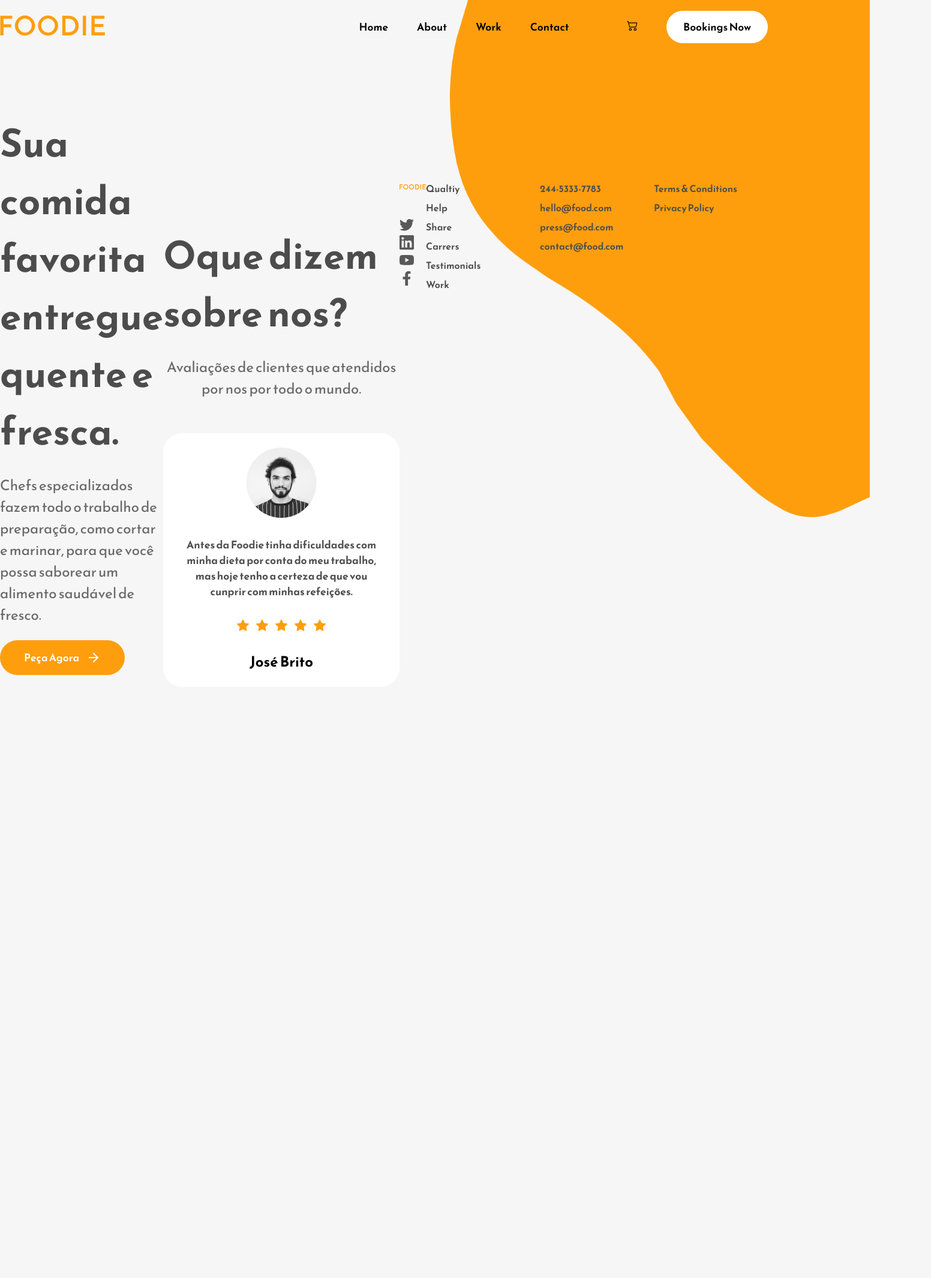
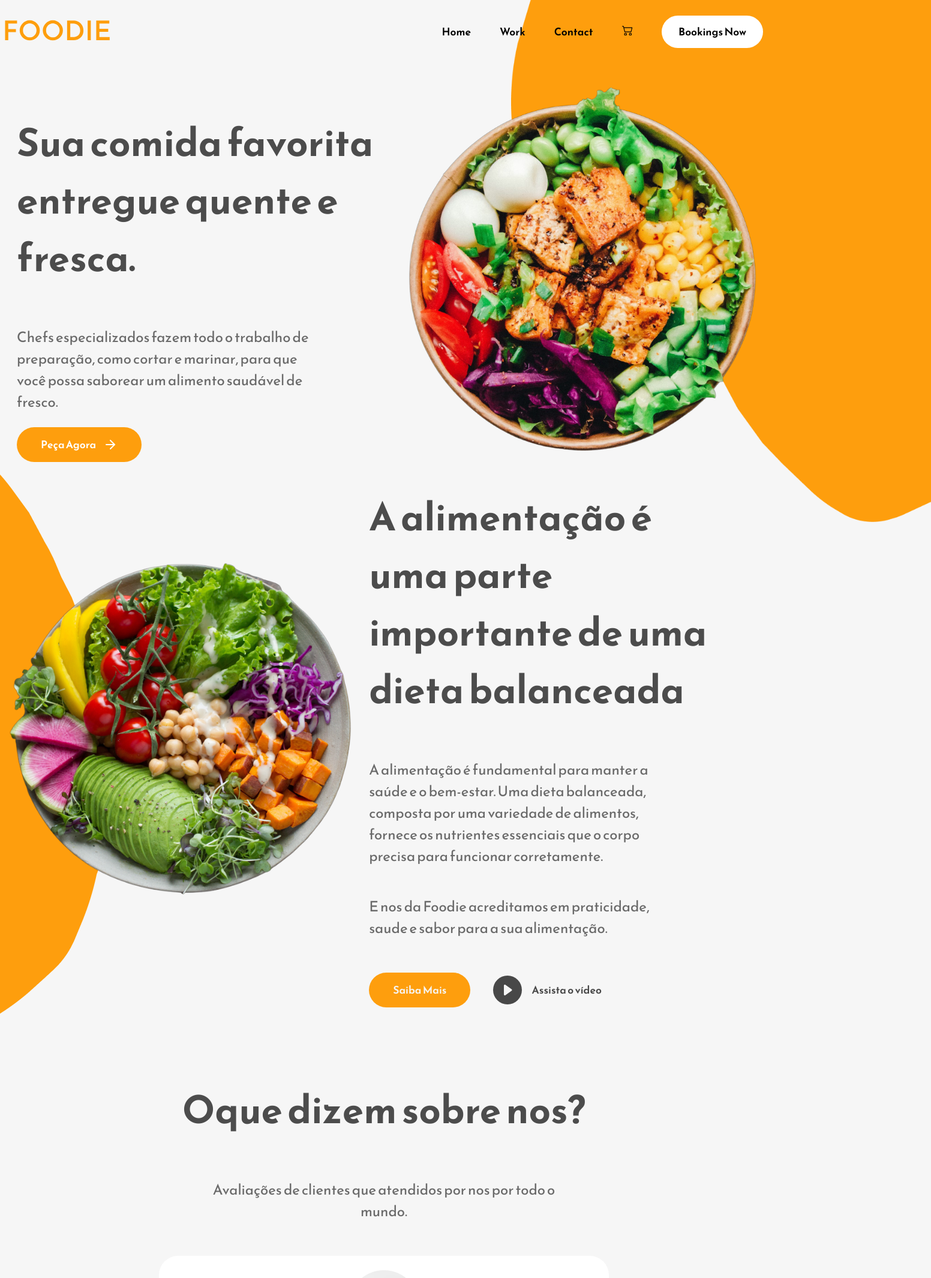
Before and after one commit to souzalipe/Foodie, a React (Vite) app: page / in a window 1280 px wide. Shown: the top 2130 px of the page at 60% size, 1552 px wide, since content can reach past the window. Before the commit the page ends 1177 px from the top, so only its background shows below. Built offline with nearby package versions, Linux system fonts and the light colour scheme.

Commit message:
feat: styling components

```diff
--- a/src/App.css
+++ b/src/App.css
@@ -1,9 +1,13 @@
 * {
-  margin: 0;
-  padding: 0;
   box-sizing: border-box;
   font-family: "Reem Kufi", sans-serif !important;
 }
+
+a{
+  text-decoration: none;
+  color: #f6f6f6;
+}
+
 img {
   max-width: 100%;
   height: auto;
@@ -68,7 +72,7 @@ nav {
 .home-bannerImage-container {
   position: absolute;
   top: -100px;
-  right: -170px;
+  right: -280px;
   z-index: -2;
   max-width: 700px;
 }
@@ -83,6 +87,7 @@ nav {
   flex-direction: column;
   justify-content: center;
   align-items: flex-start;
+  margin-left: 20px;
 }
 .primary-heading {
   font-size: clamp(2rem, 5vw, 4rem);
@@ -119,7 +124,6 @@ nav {
   background-color: #e48f0f;
 }
 .about-section-container {
-  margin-top: 20rem;
   position: relative;
   display: flex;
   align-items: center;
@@ -203,18 +207,16 @@ nav {
 }
 .footer-logo-container {
   max-width: 110px;
+  margin-left: 20px;
 }
 .footer-icons {
   margin-top: 2.5rem;
 }
 .footer-icons svg {
   font-size: 1.5rem;
-  margin-right: 1.25rem;
+  margin-left: 20px;
   color: #585858;
 }
-/* .footer-section-one {
-  border: 2px solid blue;
-} */
 .footer-section-two {
   flex: 1;
   display: flex;
@@ -262,7 +264,7 @@ nav {
   margin-top: 1.5rem;
 }
 .work-section-wrapper {
-  margin-top: 15rem;
+  margin-top: 5rem;
 }
 .work-section-top p {
   text-align: center;
--- a/src/Components/About/About.jsx
+++ b/src/Components/About/About.jsx
@@ -2,13 +2,10 @@ import React from "react";
 import AboutBackground from "../../assets/about-background.png";
 import AboutBackgroundImage from "../../assets/about-background-image.png";
 import { BsFillPlayCircleFill } from "react-icons/bs";
-import Navbar from "../Navbar/Navbar";
 
 const About = () => {
   return (
-    <>
-      <Navbar/>
-      <div className="about-section-container">
+    <div className="about-section-container">
       <div className="about-background-image-container">
         <img src={AboutBackground} alt="" />
       </div>
@@ -16,7 +13,6 @@ const About = () => {
         <img src={AboutBackgroundImage} alt="" />
       </div>
       <div className="about-section-text-container">
-        <p className="primary-subheading">About</p>
         <h1 className="primary-heading">
           A alimentação é uma parte importante de uma dieta balanceada
         </h1>
@@ -26,17 +22,17 @@ const About = () => {
           nutrientes essenciais que o corpo precisa para funcionar corretamente.
         </p>
         <p className="primary-text">
-          E nos da Foodie acreditamos em praticidade, saude e sabor para a sua alimentação.
+          E nos da Foodie acreditamos em praticidade, saude e sabor para a sua
+          alimentação.
         </p>
         <div className="about-buttons-container">
-          <button className="secondary-button">Saiba Mais</button>
+          <button className="secondary-button"><a className="link-video" href="https://www.youtube.com/channel/UCy5nRP880qA_R4xa1e72xDQ">Saiba Mais</a></button>
           <button className="watch-video-button">
-            <BsFillPlayCircleFill /> Assista o vídeo
+            <BsFillPlayCircleFill></BsFillPlayCircleFill> Assista o vídeo
           </button>
         </div>
       </div>
     </div>
-    </>
   );
 };
 
--- a/src/Components/Home/Home.jsx
+++ b/src/Components/Home/Home.jsx
@@ -1,14 +1,16 @@
 import React from "react";
 import Navbar from "../Navbar/Navbar";
 import Footer from "../Footer/Footer";
+import About from "../About/About"
 import BannerBackground from "../../assets/home-banner-background.png";
 import BannerImage from "../../assets/home-banner-image.png";
 import { FiArrowRight } from "react-icons/fi";
 import Testimonial from "../Testimonial/Testimonial";
 
-const Home = () =>{
-    return (
-        <div className="home-container">
+const Home = () => {
+  return (
+    <>
+      <div className="home-container">
         <Navbar />
         <div className="home-banner-container">
           <div className="home-bannerImage-container">
@@ -19,8 +21,9 @@ const Home = () =>{
               Sua comida favorita entregue quente e fresca.
             </h1>
             <p className="primary-text">
-              Chefs especializados fazem todo o trabalho de preparação, como cortar
-              e marinar, para que você possa saborear um alimento saudável de fresco.
+              Chefs especializados fazem todo o trabalho de preparação, como
+              cortar e marinar, para que você possa saborear um alimento
+              saudável de fresco.
             </p>
             <button className="secondary-button">
               Peça Agora <FiArrowRight />{" "}
@@ -29,13 +32,13 @@ const Home = () =>{
           <div className="home-image-section">
             <img src={BannerImage} alt="" />
           </div>
-          <div>
-            <Testimonial />
-          </div>
-          <Footer></Footer>
         </div>
       </div>
-    )
-}
+      <About />
+      <Testimonial />
+      <Footer />
+    </>
+  );
+};
 
-export default Home
+export default Home;
--- a/src/Components/Navbar/Navbar.jsx
+++ b/src/Components/Navbar/Navbar.jsx
@@ -13,8 +13,6 @@ import {
     ListItemText,
 } from "@mui/material"
 import HomeIcon from "@mui/icons-material/Home"
-import InfoIcon from "@mui/icons-material/Info"
-import CommentRoundedIcon from "@mui/icons-material/CommentRounded"
 import PhoneRoundedIcon from "@mui/icons-material/PhoneRounded"
 import ShoppingCartRoundedIcon from "@mui/icons-material/ShoppingCartRounded"
 
@@ -27,15 +25,10 @@ const Navbar = () =>{
             icon: <HomeIcon />
         },
         {
-            text:"About",
-            icon: <InfoIcon />
-        },{
-            text:"Testimonials",
-            icon: <CommentRoundedIcon/>
-        },{
             text:"Contact",
             icon: <PhoneRoundedIcon/>
-        },{
+        },
+        {
             text:"Cart",
             icon: <ShoppingCartRoundedIcon/>
         },
@@ -48,10 +41,8 @@ const Navbar = () =>{
             </div>
             <div className="navbar-links-container">
                 <Link to="/">Home</Link>
-                <Link to="/about">About</Link>
                 <Link to="/work" >Work</Link>
                 <Link to="/contact" >Contact</Link>
-                <Link to="/testimonial"></Link>
                 <a href="">
                     <BsCart2 className="navbar-cart-icon" />
                 </a>
```
